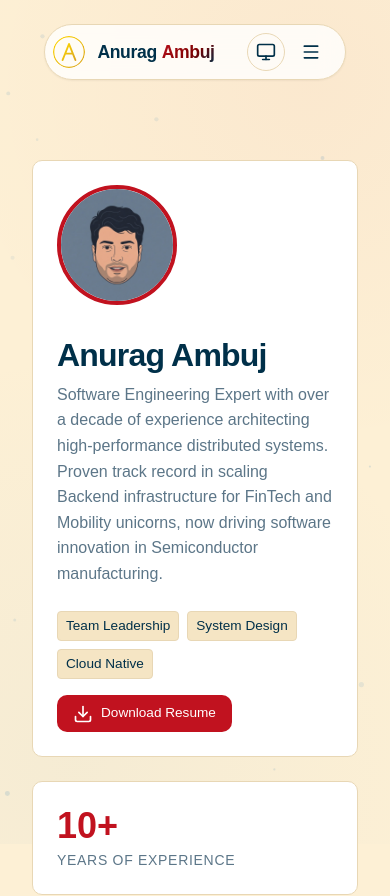
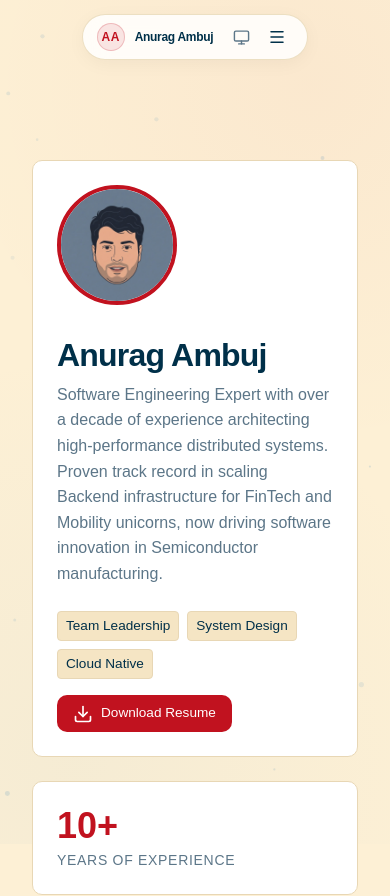
Before and after one commit to AnuragAmbuj/portfolio, a Next.js app: page /about in a window 390 px wide. Shown: the top 896 px of the page. Built offline with nearby package versions, Linux system fonts and the light colour scheme; a web font is replaced by a local one.

Commit message:
feat(navigation): redesign navbar with modern glass pill, active states, and mobile dropdown

```diff
--- a/src/components/layout/Navbar.module.css
+++ /dev/null
@@ -1,184 +0,0 @@
-.navbar {
-    position: fixed;
-    top: 1.5rem;
-    left: 0;
-    right: 0;
-    margin: 0 auto;
-    z-index: 1000;
-    display: flex;
-    align-items: center;
-    justify-content: space-between;
-    gap: 2rem;
-    padding: 0.5rem 0.75rem 0.5rem 0.5rem;
-    /* Less padding on left for logo */
-    padding: 0.5rem 0.75rem 0.5rem 0.5rem;
-    /* Less padding on left for logo */
-
-    /* Visuals handled by Tailwind in TSX now to ensure Chrome compatibility */
-    border-radius: 100px;
-
-    width: fit-content;
-    max-width: 90vw;
-    transition: all 0.3s cubic-bezier(0.4, 0, 0.2, 1);
-}
-
-:global(.dark) .navbar {
-    /* Visuals handled by Tailwind */
-}
-
-/* Remove navContainer wrapper styles as we use navbar directly */
-.navContainer {
-    display: contents;
-}
-
-.logo {
-    text-decoration: none;
-    display: flex;
-    align-items: center;
-    gap: 0.75rem;
-    /* Proper padding between icon and name */
-}
-
-.logoIcon {
-    font-family: 'JetBrains Mono', monospace;
-    /* Ensure monospace */
-    background: var(--foreground);
-    color: var(--background);
-    padding: 0.5rem 0.75rem;
-    border-radius: 100px;
-    /* Pill shape for logo too */
-    font-size: 0.9rem;
-    font-weight: 800;
-    letter-spacing: -0.5px;
-    display: flex;
-    align-items: center;
-    justify-content: center;
-    height: 40px;
-    min-width: 40px;
-}
-
-.logoImageContainer {
-    position: relative;
-    width: 32px;
-    height: 32px;
-    border-radius: 50%;
-    overflow: hidden;
-    flex-shrink: 0;
-}
-
-.logoText {
-    font-weight: 700;
-    font-size: 1.1rem;
-    letter-spacing: -0.02em;
-    display: flex;
-    align-items: center;
-    gap: 0.3rem;
-    color: var(--foreground);
-}
-
-.logoText span {
-    font-weight: 800;
-}
-
-.links {
-    display: flex;
-    align-items: center;
-    gap: 0.25rem;
-}
-
-.link {
-    color: var(--gray-500);
-    font-weight: 500;
-    text-decoration: none;
-    padding: 0.5rem 1.25rem;
-    border-radius: 100px;
-    font-size: 0.9rem;
-    transition: all 0.2s ease;
-}
-
-.link:hover {
-    color: var(--primary);
-    background: rgba(var(--primary-rgb), 0.1);
-}
-
-:global(.dark) .link:hover {
-    color: var(--primary);
-    background: rgba(var(--primary-rgb), 0.15);
-}
-
-/* Mobile Controls */
-.mobileControls {
-    display: none;
-    align-items: center;
-    gap: 0.5rem;
-    padding-right: 0.5rem;
-}
-
-.menuButton {
-    background: none;
-    border: none;
-    color: var(--foreground);
-    cursor: pointer;
-    padding: 0.5rem;
-    display: flex;
-    align-items: center;
-    justify-content: center;
-    border-radius: 50%;
-    transition: background 0.2s;
-}
-
-.menuButton:hover {
-    background: rgba(0, 0, 0, 0.05);
-}
-
-:global(.dark) .menuButton:hover {
-    background: rgba(255, 255, 255, 0.1);
-}
-
-/* Mobile Menu Overlay - Detached from pill */
-.mobileMenu {
-    position: fixed;
-    top: 0;
-    left: 0;
-    width: 100vw;
-    height: 100vh;
-    background: var(--background);
-    z-index: 999;
-    /* Below navbar z-index but high */
-    display: flex;
-    flex-direction: column;
-    justify-content: center;
-    align-items: center;
-    gap: 2rem;
-    padding: 2rem;
-    opacity: 0;
-    animation: fadeIn 0.2s forwards;
-}
-
-@keyframes fadeIn {
-    to {
-        opacity: 1;
-    }
-}
-
-.mobileLink {
-    font-size: 2rem;
-    font-weight: 600;
-    color: var(--foreground);
-    text-decoration: none;
-}
-
-@media (max-width: 768px) {
-    .links {
-        display: none;
-    }
-
-    .mobileControls {
-        display: flex;
-    }
-
-    .navbar {
-        padding-right: 0.5rem;
-        /* Balance padding on mobile */
-    }
-}
--- a/src/components/layout/Navbar.tsx
+++ b/src/components/layout/Navbar.tsx
@@ -1,14 +1,24 @@
 "use client";
 
 import Link from "next/link";
-import Image from "next/image";
-import { useState } from "react";
+import { usePathname } from "next/navigation";
+import { useState, useEffect } from "react";
 import { Menu, X } from "lucide-react";
+import { clsx } from "clsx";
 import { ThemeToggle } from "@/components/ui/ThemeToggle";
-import styles from "./Navbar.module.css";
 
 export default function Navbar() {
+  const pathname = usePathname();
   const [isOpen, setIsOpen] = useState(false);
+  const [scrolled, setScrolled] = useState(false);
+
+  useEffect(() => {
+    const handleScroll = () => {
+      setScrolled(window.scrollY > 20);
+    };
+    window.addEventListener("scroll", handleScroll, { passive: true });
+    return () => window.removeEventListener("scroll", handleScroll);
+  }, []);
 
   const navLinks = [
     { name: "Work", href: "/#projects" },
@@ -18,63 +28,103 @@ export default function Navbar() {
     { name: "Contact", href: "/contact" },
   ];
 
+  const isLinkActive = (href: string) => {
+    if (href === "/#projects") {
+      return pathname === "/projects";
+    }
+    return pathname === href || pathname.startsWith(href + "/");
+  };
+
   return (
-        <>
-            <nav className={`${styles.navbar} bg-white/80 dark:bg-card/80 backdrop-blur-md border border-border shadow-sm dark:shadow-none`}>
-                <Link href="/" className={styles.logo}>
-                    <div className={styles.logoImageContainer}>
-                        <Image
-                            src="/logo.svg"
-                            alt="Logo"
-                            fill
-                            className="object-cover"
-                            sizes="32px"
-                            priority
-                        />
+    <header className="fixed top-0 left-0 right-0 z-50 flex justify-center px-4 pt-3.5 sm:pt-5 pointer-events-none">
+      <nav
+        className={clsx(
+          "pointer-events-auto relative flex items-center justify-between gap-3 sm:gap-6 px-3.5 py-1.5 sm:px-4 sm:py-2 rounded-full",
+          "bg-card/85 dark:bg-card/90 backdrop-blur-md border border-border/80 transition-all duration-300",
+          "w-auto max-w-[94vw] sm:max-w-fit shadow-[0_4px_20px_-2px_rgba(0,0,0,0.05)] dark:shadow-[0_4px_20px_-2px_rgba(0,0,0,0.35)]",
+          scrolled && "border-border shadow-md bg-card/95 dark:bg-card/95"
+        )}
+      >
+        {/* Brand */}
+        <Link href="/" className="flex items-center gap-2.5 py-0.5 group">
+          <div className="w-7 h-7 sm:w-8 sm:h-8 rounded-full bg-primary/10 border border-primary/20 flex items-center justify-center text-primary font-bold text-xs tracking-wider group-hover:bg-primary group-hover:text-primary-foreground transition-all duration-200">
+            AA
           </div>
-                    <span className={styles.logoText}>
-                        Anurag <span className="text-gradient">Ambuj</span>
+          <span className="font-semibold text-xs sm:text-sm tracking-tight text-foreground group-hover:text-primary transition-colors whitespace-nowrap">
+            Anurag Ambuj
           </span>
         </Link>
 
-                {/* Desktop Menu */}
-                <div className={styles.links}>
-                    {navLinks.map((link) => (
-                        <Link key={link.href} href={link.href} className={styles.link}>
+        {/* Desktop Links */}
+        <div className="hidden md:flex items-center gap-1 pl-2">
+          {navLinks.map((link) => {
+            const active = isLinkActive(link.href);
+            return (
+              <Link
+                key={link.href}
+                href={link.href}
+                className={clsx(
+                  "px-3 py-1 rounded-full text-xs sm:text-sm font-medium transition-all duration-150",
+                  active
+                    ? "bg-primary/10 text-primary font-semibold"
+                    : "text-muted-foreground hover:text-foreground hover:bg-muted/70"
+                )}
+              >
                 {link.name}
               </Link>
-                    ))}
+            );
+          })}
+          <div className="pl-1">
             <ThemeToggle />
           </div>
+        </div>
 
-                {/* Mobile Menu Controls */}
-                <div className={styles.mobileControls}>
+        {/* Mobile Controls */}
+        <div className="flex md:hidden items-center gap-1">
           <ThemeToggle />
           <button
-                        className={styles.menuButton}
+            type="button"
             onClick={() => setIsOpen(!isOpen)}
             aria-label="Toggle menu"
+            className="w-8 h-8 rounded-full flex items-center justify-center text-foreground hover:bg-muted/70 transition-colors"
           >
-                        {isOpen ? <X size={20} /> : <Menu size={20} />}
+            {isOpen ? <X size={18} /> : <Menu size={18} />}
           </button>
         </div>
-            </nav>
 
-            {/* Mobile Menu Overlay */}
+        {/* Mobile Dropdown Menu */}
         {isOpen && (
-                <div className={styles.mobileMenu}>
-                    {navLinks.map((link) => (
+          <>
+            <div
+              className="fixed inset-0 z-40 bg-black/20 dark:bg-black/50 backdrop-blur-[2px] md:hidden pointer-events-auto"
+              onClick={() => setIsOpen(false)}
+            />
+            <div className="absolute top-[calc(100%+0.5rem)] left-0 right-0 z-50 p-2 rounded-2xl bg-card/95 dark:bg-card/95 backdrop-blur-xl border border-border shadow-xl md:hidden">
+              <div className="flex flex-col space-y-1">
+                {navLinks.map((link) => {
+                  const active = isLinkActive(link.href);
+                  return (
                     <Link
                       key={link.name}
                       href={link.href}
-                            className={styles.mobileLink}
                       onClick={() => setIsOpen(false)}
+                      className={clsx(
+                        "flex items-center justify-between px-3.5 py-2.5 rounded-xl text-sm font-medium transition-colors",
+                        active
+                          ? "bg-primary/10 text-primary font-semibold"
+                          : "text-foreground/80 hover:text-foreground hover:bg-muted/60"
+                      )}
                     >
-                            {link.name}
+                      <span>{link.name}</span>
+                      {active && <span className="w-1.5 h-1.5 rounded-full bg-primary" />}
                     </Link>
-                    ))}
+                  );
+                })}
               </div>
+            </div>
+          </>
         )}
-        </>
+      </nav>
+    </header>
   );
 }
--- a/src/components/ui/ThemeToggle.tsx
+++ b/src/components/ui/ThemeToggle.tsx
@@ -3,9 +3,13 @@
 import * as React from "react";
 import { Moon, Sun, Monitor } from "lucide-react";
 import { useTheme } from "next-themes";
-import styles from "./ThemeToggle.module.css";
+import { clsx } from "clsx";
 
-export function ThemeToggle() {
+interface ThemeToggleProps {
+  className?: string;
+}
+
+export function ThemeToggle({ className }: ThemeToggleProps) {
   const { theme, setTheme } = useTheme();
   const [mounted, setMounted] = React.useState(false);
 
@@ -14,7 +18,7 @@ export function ThemeToggle() {
   }, []);
 
   if (!mounted) {
-        return <div className={styles.placeholder} />;
+    return <div className="w-8 h-8 rounded-full opacity-0" />;
   }
 
   const cycleTheme = () => {
@@ -26,13 +30,17 @@ export function ThemeToggle() {
   return (
     <button
       onClick={cycleTheme}
-            className={styles.toggle}
+      type="button"
+      className={clsx(
+        "w-8 h-8 rounded-full flex items-center justify-center text-muted-foreground hover:text-foreground hover:bg-muted/70 transition-all border border-transparent hover:border-border",
+        className
+      )}
       aria-label="Toggle theme"
       title={`Current theme: ${theme}`}
     >
-            {theme === "light" && <Sun size={20} />}
-            {theme === "dark" && <Moon size={20} />}
-            {theme === "system" && <Monitor size={20} />}
+      {theme === "light" && <Sun size={17} />}
+      {theme === "dark" && <Moon size={17} />}
+      {theme === "system" && <Monitor size={17} />}
     </button>
   );
 }
```
Lines whose indentation alone changed are shown as unchanged.
